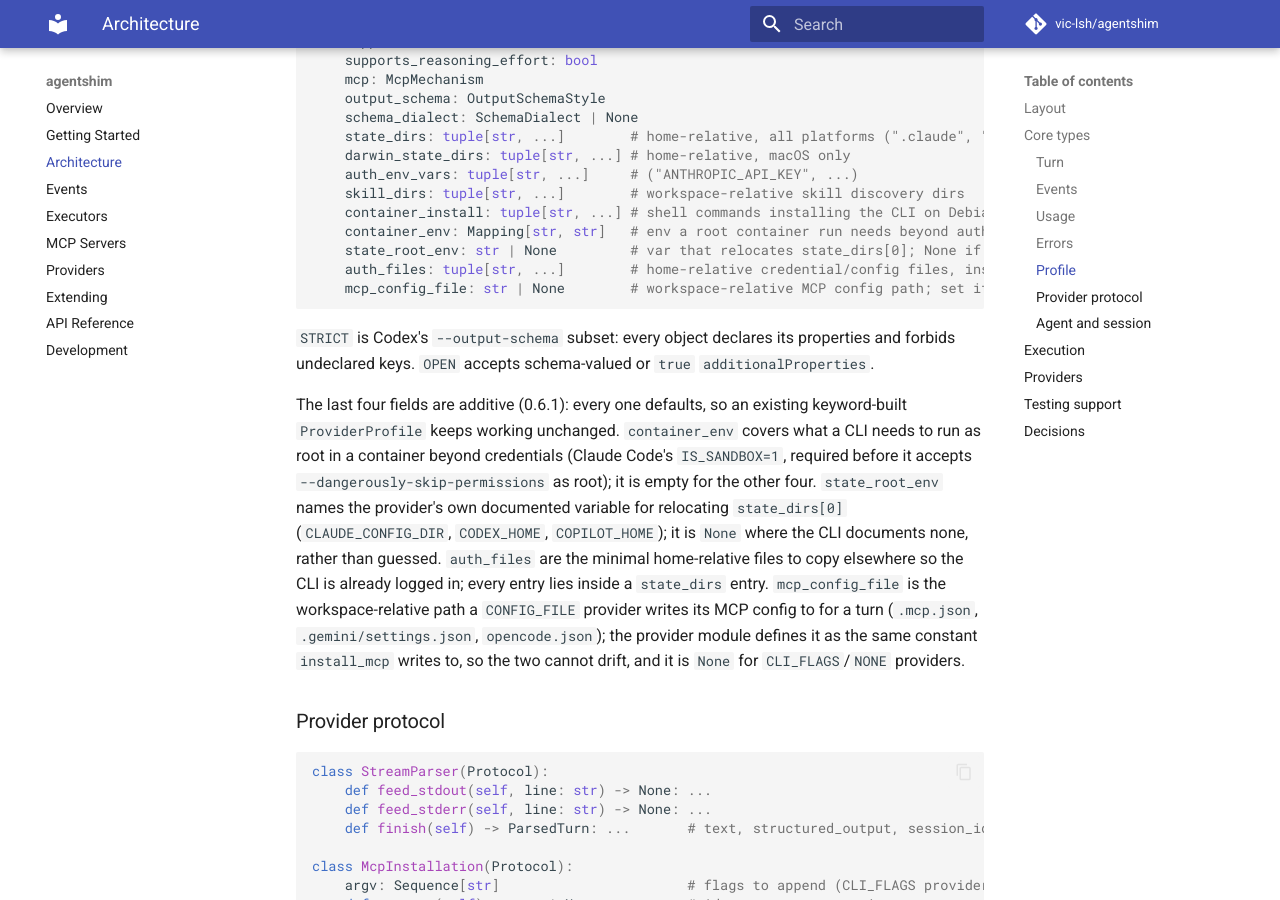
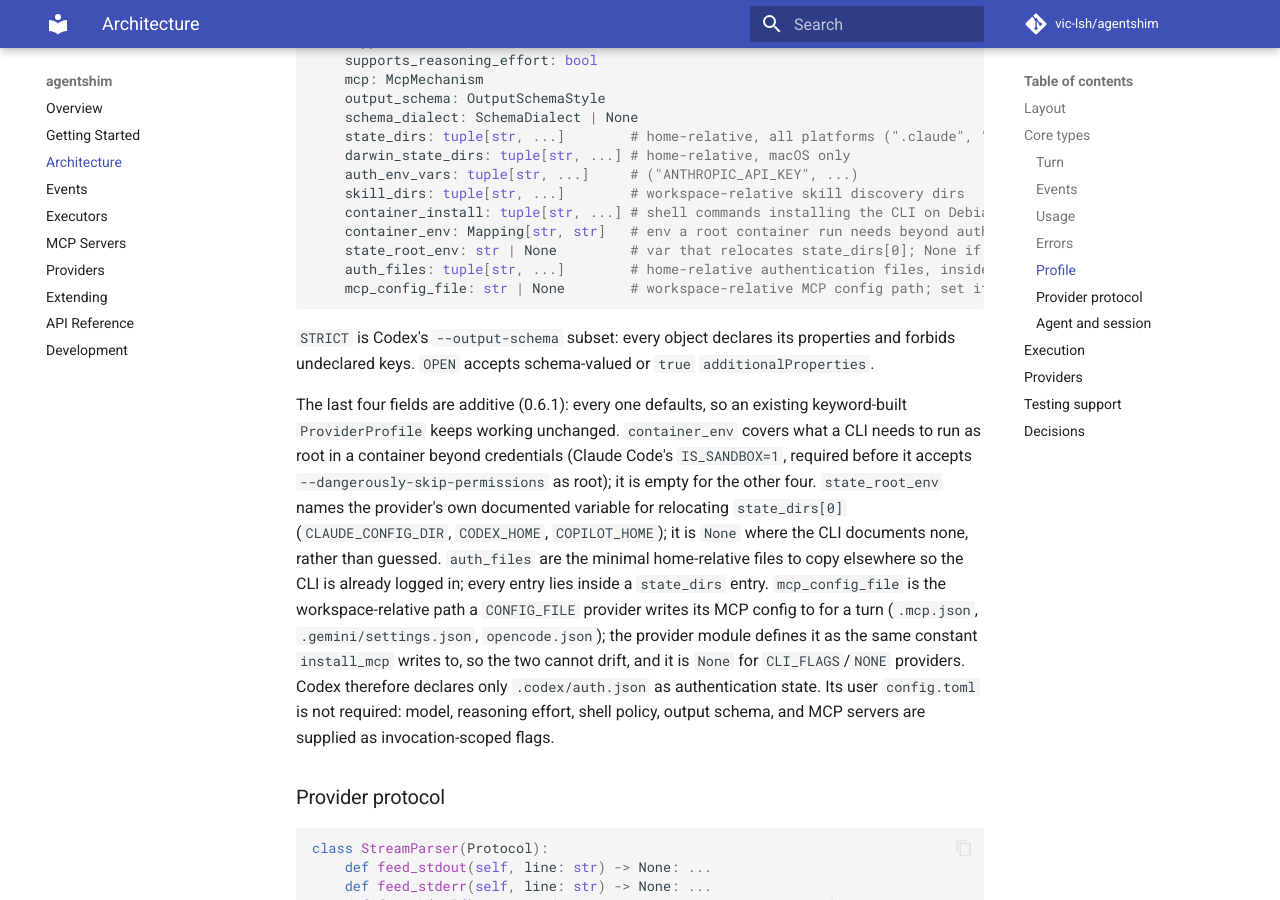
Before and after one commit to vic-lsh/agentshim, an MkDocs documentation site: the page built from docs/architecture.md, in a window 1280 px wide and 900 px high, scrolled down 5009 px. Built offline with MkDocs 1.6.1 and Material for MkDocs 9.7.7, drawn with Linux system fonts in a browser that asks for light colours; comment, search, counter and statistics services are not loaded.

Commit message:
Narrow Codex authentication state

````diff
--- a/docs/architecture.md
+++ b/docs/architecture.md
@@ -222,7 +222,7 @@ class ProviderProfile:
     container_install: tuple[str, ...] # shell commands installing the CLI on Debian
     container_env: Mapping[str, str]   # env a root container run needs beyond auth; default empty
     state_root_env: str | None         # var that relocates state_dirs[0]; None if undocumented
-    auth_files: tuple[str, ...]        # home-relative credential/config files, inside state_dirs
+    auth_files: tuple[str, ...]        # home-relative authentication files, inside state_dirs
     mcp_config_file: str | None        # workspace-relative MCP config path; set iff mcp is CONFIG_FILE
 ```
 
@@ -244,6 +244,9 @@ the workspace-relative path a `CONFIG_FILE` provider writes its MCP config
 to for a turn (`.mcp.json`, `.gemini/settings.json`, `opencode.json`); the
 provider module defines it as the same constant `install_mcp` writes to, so
 the two cannot drift, and it is `None` for `CLI_FLAGS`/`NONE` providers.
+Codex therefore declares only `.codex/auth.json` as authentication state.
+Its user `config.toml` is not required: model, reasoning effort, shell policy,
+output schema, and MCP servers are supplied as invocation-scoped flags.
 
 ### Provider protocol
 
````
Also changed, not shown: CHANGELOG.md (+6 -0 lines), 2 other files.
